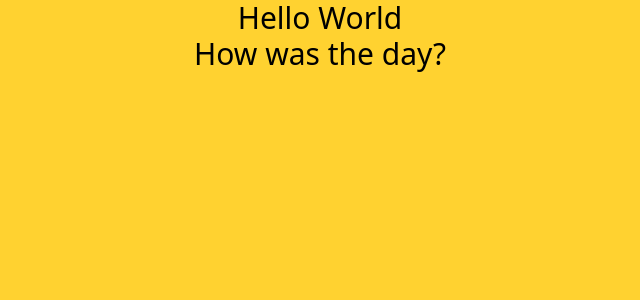
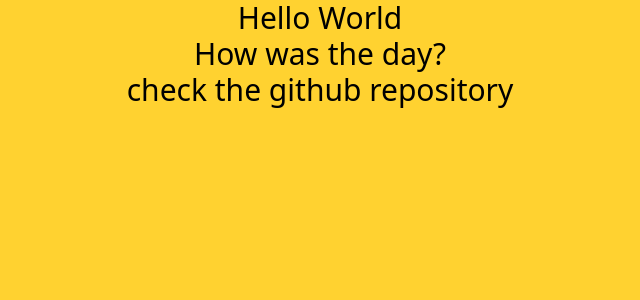
Before and after one commit to mdshakil-ctg/my-todo-app, a React (Vite) app: page / in a window 1280 px wide. Shown: the top 300 px of the page, without its empty margins (320-960 px from the left). Built offline with nearby package versions, Linux system fonts and the light colour scheme.

Commit message:
add 2nd line of paragraph

```diff
--- a/src/App.jsx
+++ b/src/App.jsx
@@ -10,6 +10,7 @@ function App() {
       <div className='bg-amber-300 text-center text-3xl'>
         <h1>Hello World</h1>
         <p>How was the day?</p>
+        <p>check the github repository</p>
       </div>
     </>
   )
```
